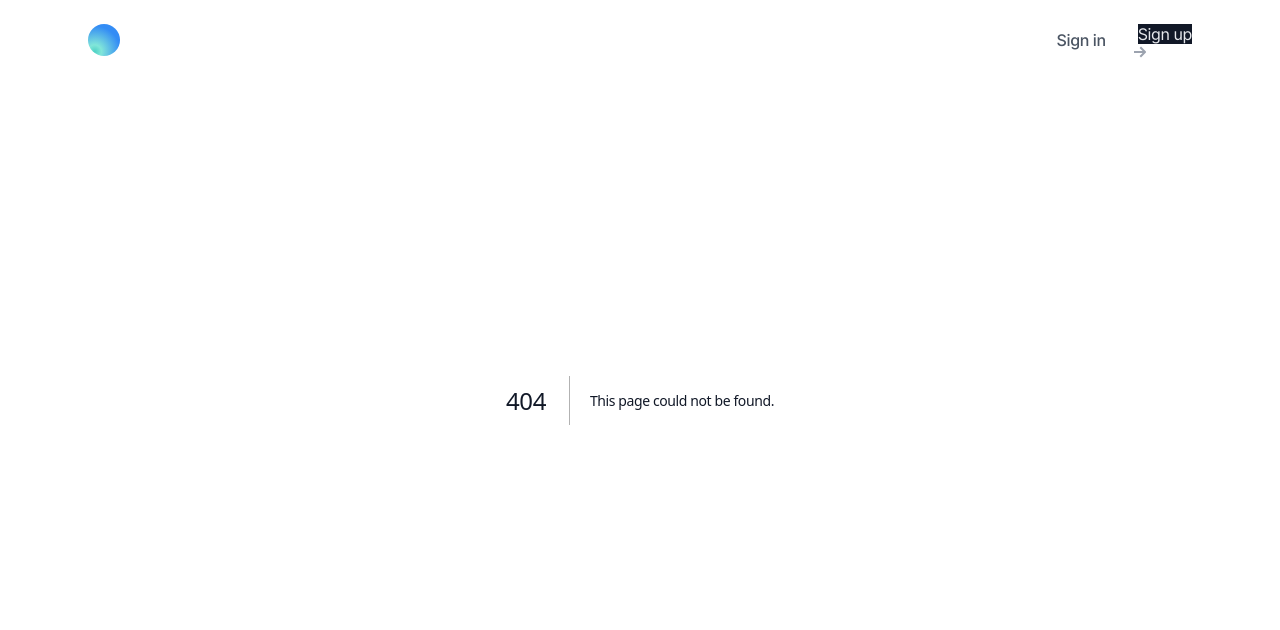
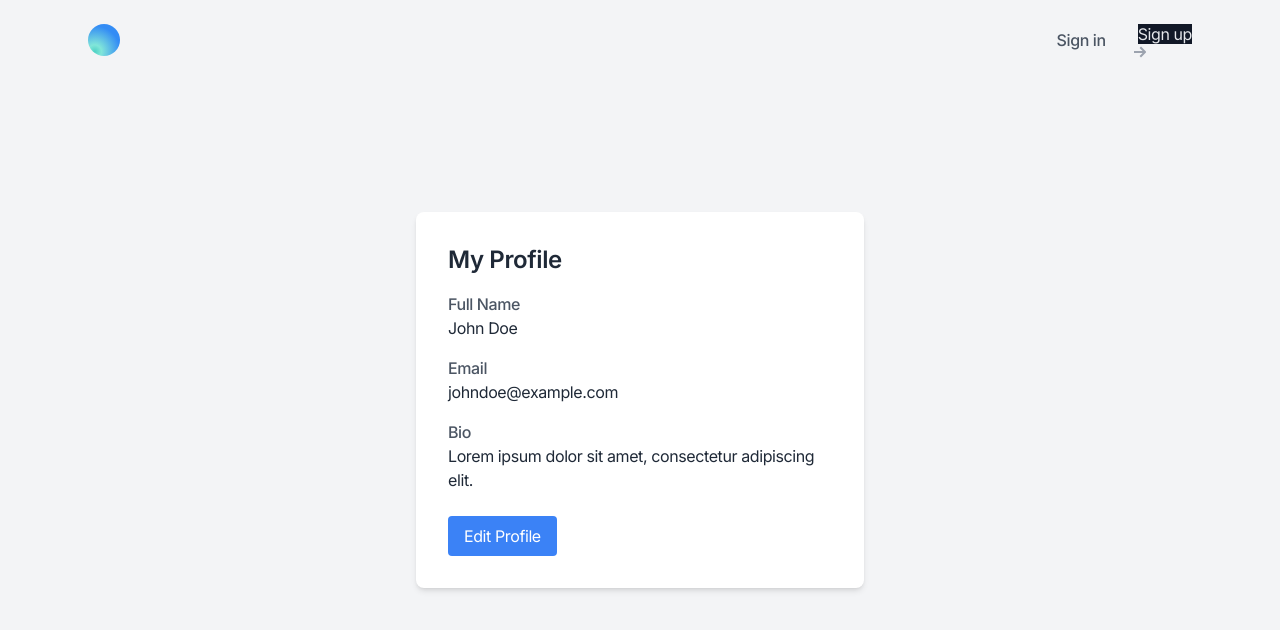
Before and after one commit to Roisfaozi/apptolls, a Next.js app: page /profile in a window 1280 px wide. Before the commit this address had no page. Shown: the top 630 px of the page. Built offline with nearby package versions, Linux system fonts and the light colour scheme.

Commit message:
* feat(profile): add new profile page component

```diff
--- /dev/null
+++ b/src/app/profile/page.tsx
@@ -0,0 +1,11 @@
+import ProfilePage from '@/components/UI/ProfilePage'
+
+function Profile() {
+  return (
+    <div>
+      <ProfilePage />
+    </div>
+  )
+}
+
+export default Profile
```
